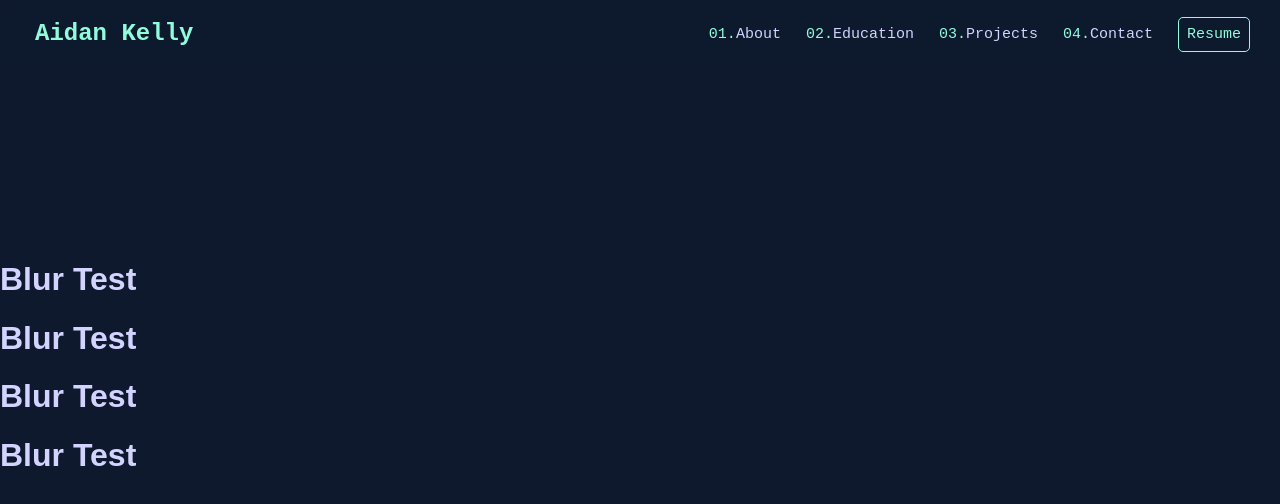
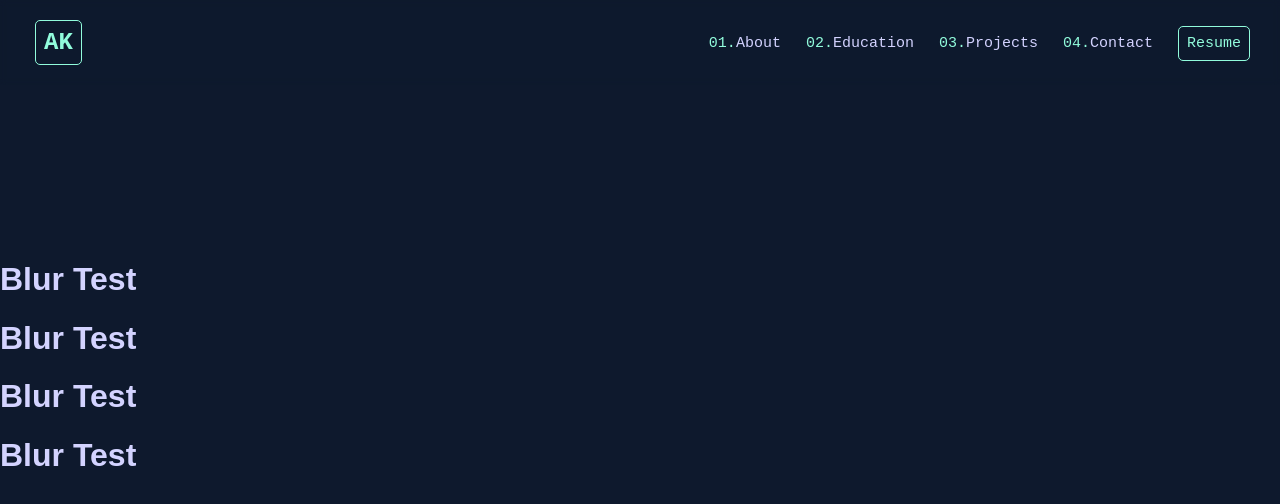
Before and after one commit to Ade131/Ade131.PersonalWebsite, a plain HTML site: page home/home.html in a window 1280 px wide. Shown: the top 504 px of the page. Drawn offline with Linux system fonts and the light colour scheme.

Commit message:
Minor header tweaks

```diff
--- a/home/home.css
+++ b/home/home.css
@@ -4,6 +4,10 @@ body {
     padding: 0;
     font-family: Arial, sans-serif;
 }
+
+a {
+    text-decoration: none;
+  }
 
 h1 {
     color:rgb(211, 211, 255);
@@ -42,6 +46,14 @@ header.shadow {
     font-size: 24px;
     margin-left: 15px;
     color: rgb(145, 252, 220);
+    padding: 8px;
+    border: 1px solid rgb(145, 252, 220);
+    border-radius: 5px;
+}
+
+.title h1:hover {
+    background-color: rgba(145, 252, 220, 0.2);
+    transition: background-color 0.2s ease-in-out;
 }
 
 nav ul {
--- a/home/home.html
+++ b/home/home.html
@@ -11,7 +11,9 @@
 <body>
     <header>
         <div class="title">
-            <h1>Aidan Kelly</h1>
+            <a href="javascript:location.reload(true)">
+                <h1>AK</h1>
+            </a>
         </div>
         <nav>
             <ul>
--- a/home/home.js
+++ b/home/home.js
@@ -4,6 +4,7 @@ window.onbeforeunload = function() {
 
 var prevScrollPos = window.pageYOffset;
 var header = document.querySelector("header");
+var scrollUpThreshold = 10;
 
 window.onscroll = function() {
     var currentScrollPos = window.pageYOffset;
```
